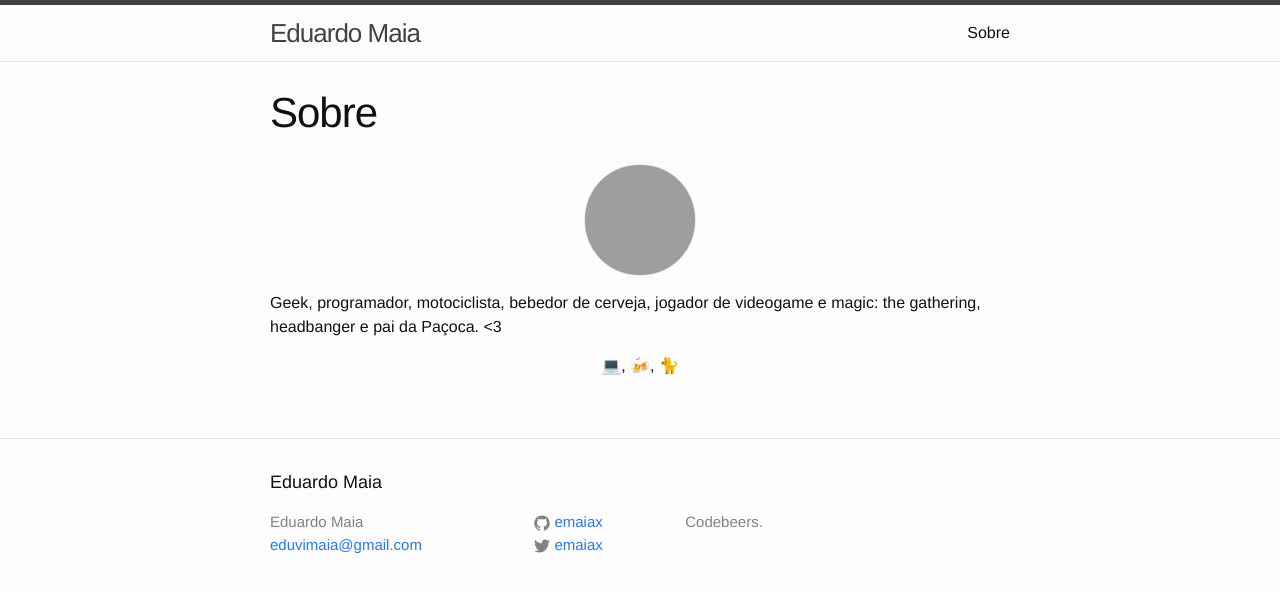
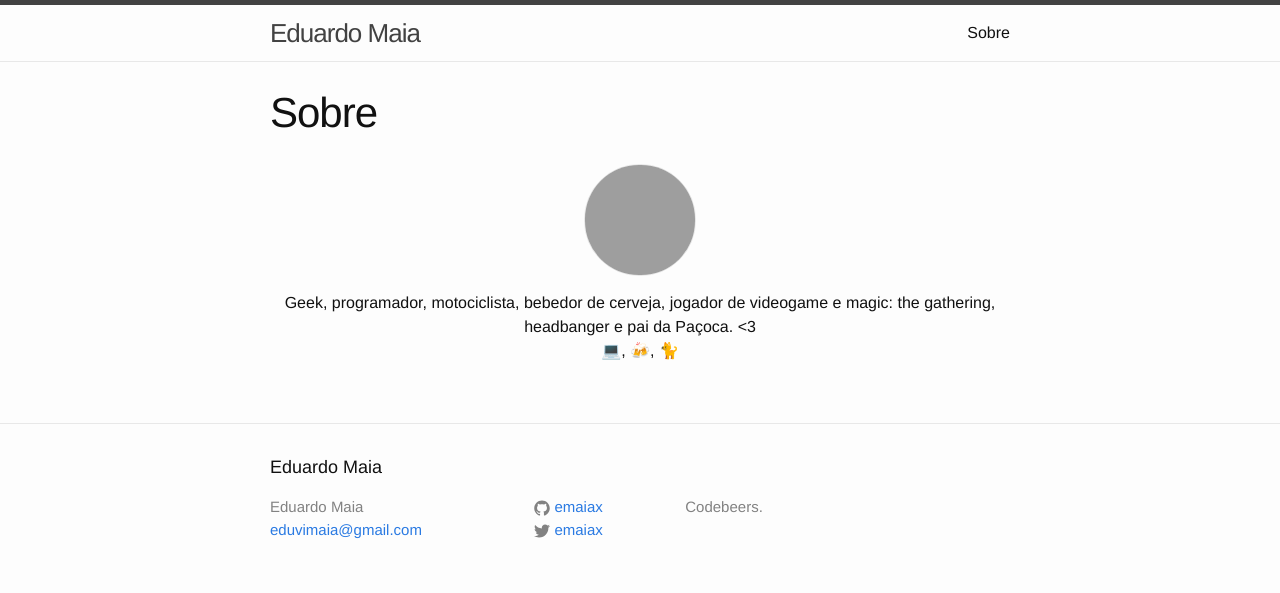
Before and after one commit to emaiax/emaiax.github.io, a Jekyll site: the page built from sobre.md, in a window 1280 px wide. Shown: the top 593 px of the page. Built offline with Jekyll 4.4.1, drawn with Linux system fonts in a browser that asks for light colours; emoji names are drawn with the system emoji font; grey boxes are pictures that could not be loaded.

Commit message:
centralizado texto do sobre

```diff
--- a/sobre.md
+++ b/sobre.md
@@ -6,7 +6,9 @@ permalink: /sobre/
 ---
 <img src="https://secure.gravatar.com/avatar/66dd48221c04c7a9b4e675e0b765ff24?s=110" width="110" height="110" class="avatar" />
 
-Geek, programador, motociclista, bebedor de cerveja, jogador de videogame e magic: the gathering, headbanger e pai da Paçoca. <3
+<div class="centered-text">
+  Geek, programador, motociclista, bebedor de cerveja, jogador de videogame e magic: the gathering, headbanger e pai da Paçoca. <3
+</div>
 
 <div class="centered-text">
   :computer:, :beers:, :cat2:
```
